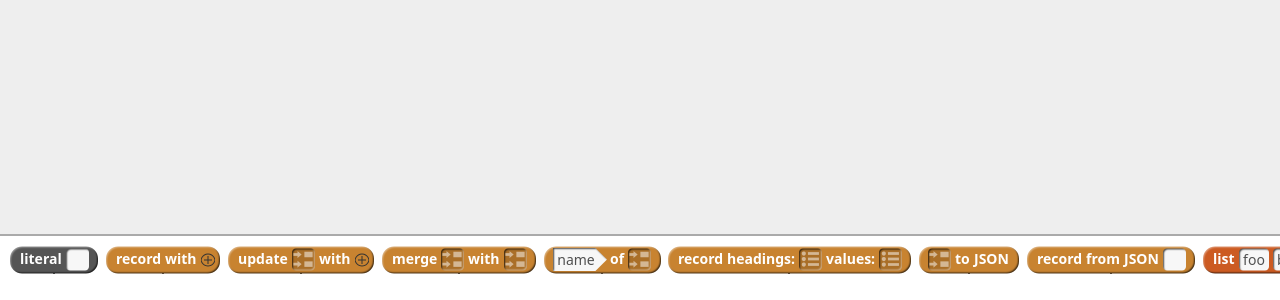
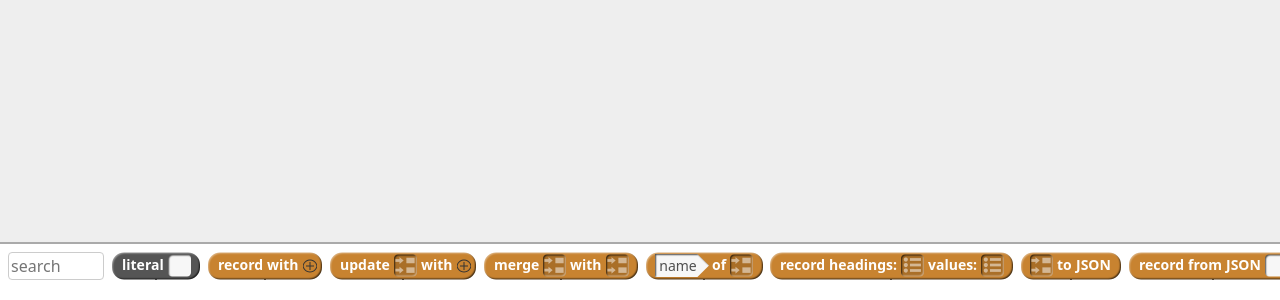
Before and after one commit to tjvr/flowy, a website with bundled scripts: page www/index.html in a window 1280 px wide. Shown: the part 500-800 px from the top of the page. Built offline with nearby package versions, Linux system fonts and the light colour scheme; what js-big-integer would draw is missing.

Commit message:
Add search box

```diff
--- a/src/main.js
+++ b/src/main.js
@@ -499,11 +499,11 @@ class Frame {
     if (!this.isInfinite) {
       this.scrollX = Math.min(
           Math.max(this.scrollX, this.contentsLeft),
-          this.contentsRight * this.zoom - this.width // TODO
+          Math.max(0, this.contentsRight * this.zoom - this.width)
       );
       this.scrollY = Math.min(
           Math.max(this.scrollY, this.contentsTop),
-          this.contentsBottom * this.zoom - this.height
+          Math.max(0, this.contentsBottom * this.zoom - this.height)
       );
     }
 
@@ -2282,7 +2282,7 @@ specs.forEach(p => {
   });
 
   var isRing = category === 'ring';
-  var b = new Block({spec, color, isRing}, parts);
+  var b = new Block({spec, category, color, isRing}, parts);
 
   if (add) {
     b.count = 1 + def.length;
@@ -2333,25 +2333,91 @@ specs.forEach(p => {
   paletteContents.push(b);
 });
 
+class Search extends Drawable {
+  constructor(parent) {
+    super();
+    this.parent = parent;
+
+    this.el = el('input', 'absolute search');
+    this.el.setAttribute('type', 'search');
+    this.el.setAttribute('placeholder', 'search');
+    this.el.style.left = '8px';
+    this.el.style.top = '8px';
+    this.el.style.width = '96px';
+
+    this.el.addEventListener('input', this.change.bind(this));
+    this.el.addEventListener('keydown', this.keyDown.bind(this));
+    this.layout();
+  }
+
+  click() {
+    this.el.focus();
+  }
+
+  layout() {
+    this.width = 98;
+    this.height = 28;
+  }
+
+  change(e) {
+    this.parent.filter(this.el.value);
+  }
+
+  keyDown(e) {
+    if (e.keyCode === 13) {
+      // TODO insert selected block into world
+    }
+  }
+
+}
+
 class Palette extends Workspace {
   constructor() {
     super();
     this.el.className += ' palette';
 
-    var x = 10;
-    paletteContents.forEach(o => {
-      o.moveTo(x, 8);
+    this.search = new Search(this);
+    this.elContents.appendChild(this.search.el);
+
+    this.blocks = paletteContents;
+    this.blocks.forEach(o => {
       this.add(o);
-      x += o.width + 8;
+    });
+    setTimeout(this.filter.bind(this, ""));
+  }
+
+  filter(query) {
+    var words = query.split(/ /g);
+    function matches(o) {
+      if (!query) return true;
+      for (var i=0; i<words.length; i++) {
+        if (o.info.spec.indexOf(words[i]) === -1 && o.info.category.indexOf(words[i]) !== 0) {
+          return false;
+        }
+      }
+      return true;
+    }
+
+    var x = 112;
+    this.blocks.forEach(o => {
+      if (matches(o)) {
+        o.moveTo(x, 8);
+        o.el.style.visibility = 'visible';
+        x += o.width + 8;
+      } else {
+        o.el.style.visibility = 'hidden';
+      }
     });
     this.contentsBottom = 64;
     this.contentsRight = x;
-
-    // setTimeout(() => {
-    //   this.zoom = 1.5;
-    //   this.makeBounds();
-    //   this.transform();
-    // });
+    this.scrollBy(-99999, 0);
+  }
+
+  objectFromPoint(x, y) {
+    if (containsPoint(this.search, x - this.search.x, y - this.search.y)) {
+      return this.search;
+    }
+    return super.objectFromPoint(x, y);
   }
 
   layout() {}
--- a/www/style.css
+++ b/www/style.css
@@ -72,12 +72,21 @@ html, body {
 .palette {
   position: fixed;
   bottom: 0;
-  height: 64px;
+  height: 56px;
   z-index: 101;
   border-top: 2px solid #aaa;
   left: 0;
   right: 0;
   background: #fff;
+}
+
+.search {
+  font: 16px/20px Noto Sans, Lucida Grande, Verdana, Arial, DejaVu Sans, sans-serif;
+  display: block;
+  height: 28px;
+  -webkit-appearance: none;
+  border: 1px solid #ccc;
+  border-radius: 4px;
 }
 
 .feedback {
```
